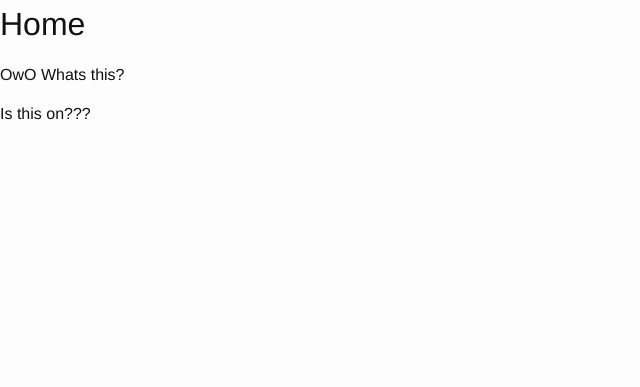
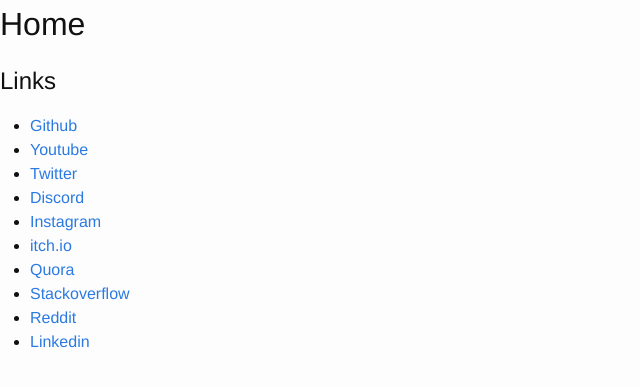
Before and after one commit to gregcman/gregcman.github.io, a Jekyll site: the page built from index.md, in a window 1280 px wide. Shown: the top 387 px of the page, without its empty margins (0-640 px from the left). Built offline with Jekyll 4.4.1, drawn with Linux system fonts in a browser that asks for light colours.

Commit message:
Add Links to different social media accounts

```diff
--- a/index.md
+++ b/index.md
@@ -3,6 +3,15 @@ layout: default
 title: Home
 ---
 
-OwO Whats this?
+## Links
 
-Is this on???
+- [Github](https://github.com/gregcman)
+- [Youtube](https://www.youtube.com/channel/UCqmBXq8zxsmU5YSQWGRUHgA)
+- [Twitter](https://twitter.com/gregcman1)
+- [Discord](https://discord.gg/wMvsar)
+- [Instagram](https://www.instagram.com/gregcman3/)
+- [itch.io](https://gregcman.itch.io/)
+- [Quora](https://www.quora.com/profile/Greg-C-Man)
+- [Stackoverflow](https://stackoverflow.com/users/11832878/greg-c-man)
+- [Reddit](https://www.reddit.com/user/gregcman)
+- [Linkedin](https://www.linkedin.com/in/gregorio-manabat/)
```
Also changed, not shown: 3 other files.
